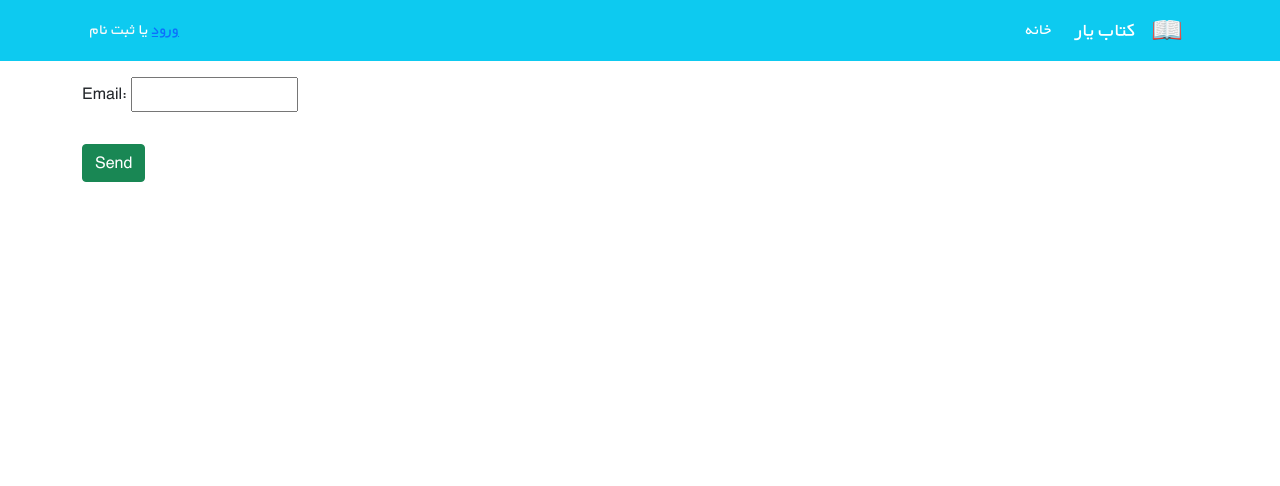
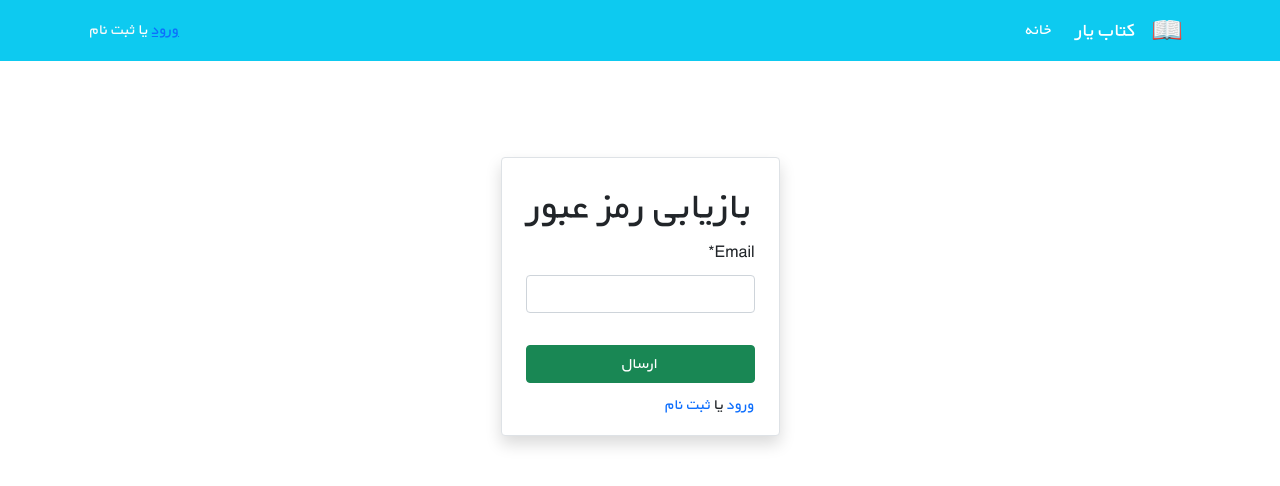
Before and after one commit to mazzberry/Django-project-Bookstore, a Django app: page /accounts/password_reset/ in a window 1280 px wide. Shown: the top 486 px of the page. Run offline with Django 5.2, Linux system fonts and the light colour scheme; some libraries are stand-ins or nearby versions.

Commit message:
add statics to signup * login & password reset form & book_list.html templates

```diff
--- a/books/templates/books/book_list.html
+++ b/books/templates/books/book_list.html
@@ -23,7 +23,7 @@
                              class="img-fluid rounded-start" alt="...">
                     </div>
                     <div class="col-md-8 h-100">
-                        <a href="{{book.get_absolute_url}}"><div class="d-flex flex-column justify-content-between h-100">
+                        <a class="text-decoration-none" href="{{book.get_absolute_url}}"><div class="d-flex flex-column justify-content-between h-100">
                             <div class="card-body">
                                 <h3 class="card-title"><strong>{{ book.title }}</strong></h3>
                                 <p class="card-text pt-3">{{ book.description |linebreaks | truncatewords:12 }}</p>
--- a/templates/registration/login.html
+++ b/templates/registration/login.html
@@ -1,6 +1,11 @@
 {% extends '_base.html' %}
+{% load static %}
+
 {% load crispy_forms_tags %}
 
+{% block styles %}
+    <link rel="stylesheet" href="{% static 'css/login.css' %}">
+{% endblock %}
 
 {% block page_title %}
     home page
--- a/templates/registration/password_reset_form.html
+++ b/templates/registration/password_reset_form.html
@@ -1,15 +1,43 @@
 {% extends '_base.html' %}
+{% load static %}
+{% load crispy_forms_tags %}
 
 {% block page_title %}
     password reset
 {% endblock page_title %}
+{% block styles %}
+    <link rel="stylesheet" href="{% static 'css/login.css' %}">
+{% endblock %}
 
 {% block content %}
-    <form class="mt-3" action="" method="POST">
-        {% csrf_token %}
-        {{form.as_p}}
-        <button class="btn btn-success mt-3" type="submit">Send </button>
+{#    <form class="mt-3" action="" method="POST">#}
+{#        {% csrf_token %}#}
+{#        {{form.as_p}}#}
+{#        <button class="btn btn-success mt-3" type="submit">Send </button>#}
+{##}
+{#    #}
+{#    </form>#}
+      <div class="d-flex justify-content-center mt-5" dir="rtl">
+        <div class="col-xl-3 col-lg-4 col-md-5 col-sm-5 col-xs-6 bg-white m-3 m-sm-5 border rounded px-4 pt-4 pb-3 shadow">
+            <form method="post">
+                <h1 class="text-center">بازیابی رمز عبور</h1>
+                {% csrf_token %}
+                {{ form|crispy }}
+                <div class="d-flex justify-content-between align-items-center">
 
-    </form>
+                </div>
+                <button type="submit" class="btn btn-success mt-3 w-100">ارسال</button>
+
+                  <div class="mt-2">
+                        <a class="text-decoration-none" href="{% url 'login' %}">ورود</a>
+                        <span> یا </span>
+                        <a class="text-decoration-none" href="{% url 'signup' %}">ثبت نام</a>
+                    </div>
+
+
+            </form>
+        </div>
+
+    </div>
 
 {% endblock content %}
--- a/templates/registration/signup.html
+++ b/templates/registration/signup.html
@@ -1,10 +1,15 @@
 {% extends '_base.html' %}
+{% load static %}
 
 {% load crispy_forms_tags %} # | = template filters
 
 {% block page_title %}
     Sign up
 {% endblock page_title %}
+
+{% block styles %}
+    <link rel="stylesheet" href="{% static 'css/login.css' %}">
+{% endblock %}
 
 {% block content %}
 {#    <form action="" method="POST">#}
```
